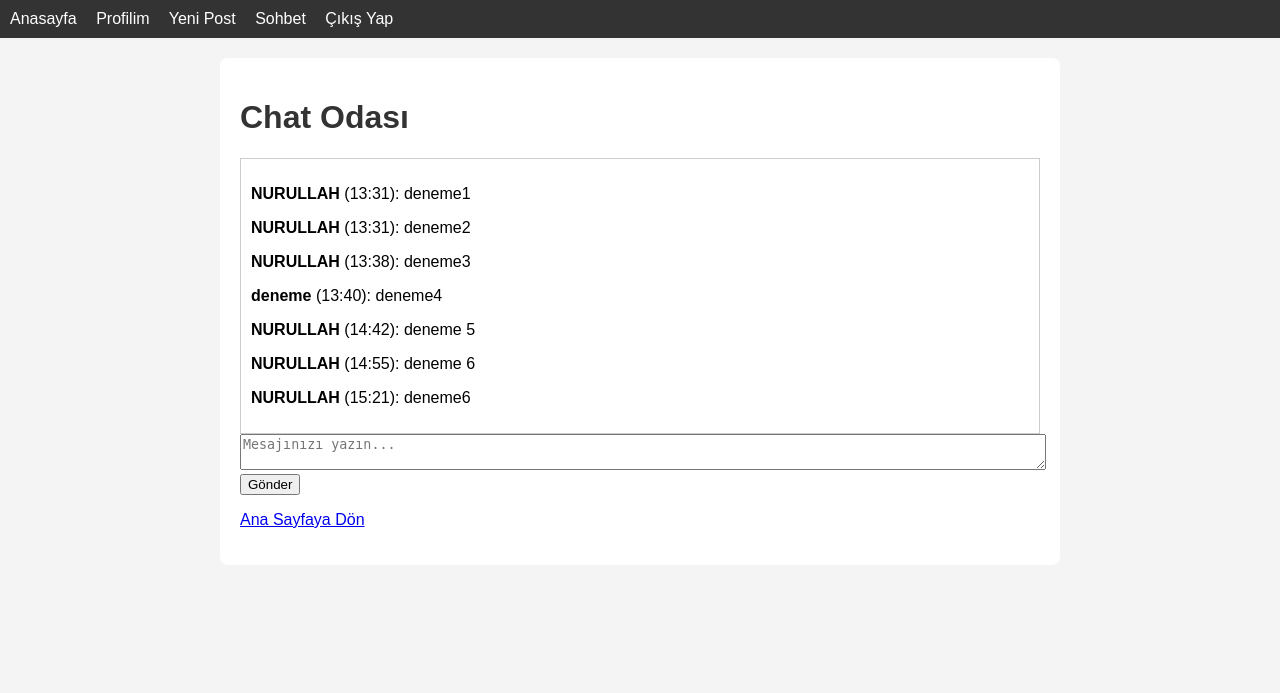
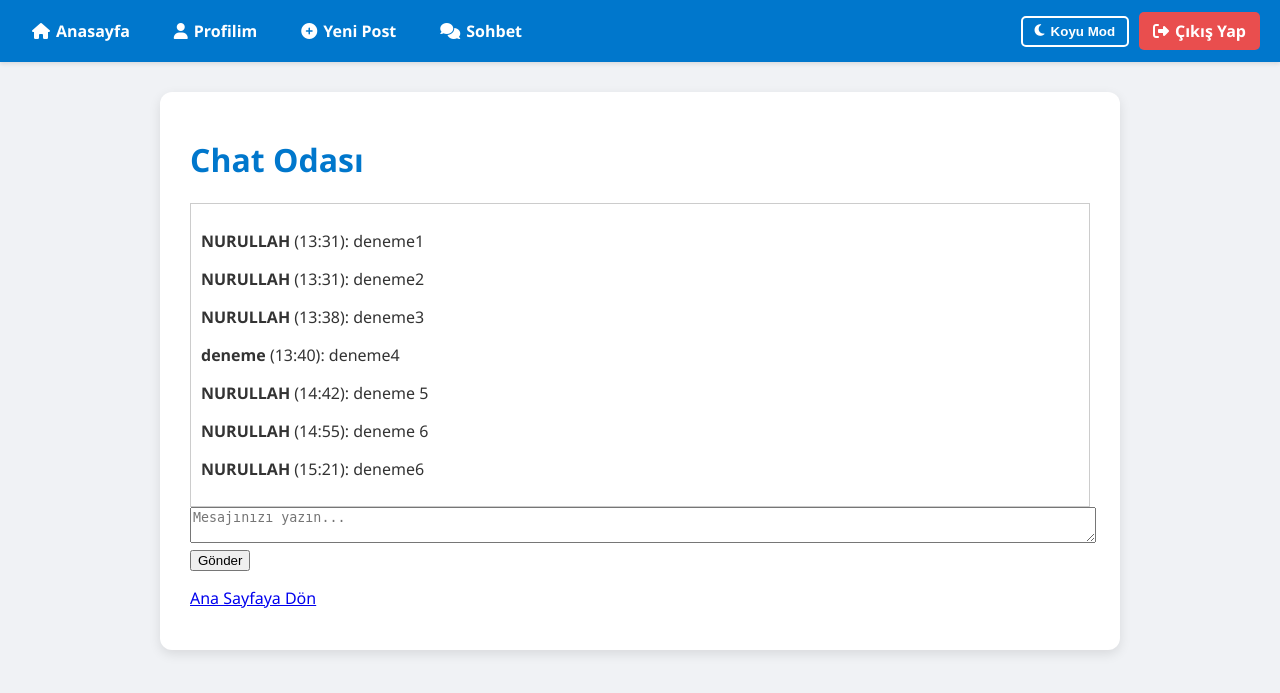
Before and after one commit to Nurullah3461/django-proje, a Django app: page /chat/ in a window 1280 px wide. Shown: the top 693 px of the page. Run offline with Django 5.2, Linux system fonts and the light colour scheme; a user stored in the database is signed in; data comes from the database, SQL or seed files in the repository; both versions use the stored data as it was after the commit.

Commit message:
gece modu eklendi ve bazı değişiklikler yapıldı

```diff
--- a/socialblog/blog/templates/blog/base.html
+++ b/socialblog/blog/templates/blog/base.html
@@ -1,61 +1,209 @@
 <!DOCTYPE html>
 <html lang="tr">
 <head>
-    <meta charset="UTF-8">
+    <meta charset="UTF-8" />
     <title>{% block title %}SocialBlog{% endblock %}</title>
+    <!-- Font Awesome CDN -->
+    <link
+      rel="stylesheet"
+      href="https://cdnjs.cloudflare.com/ajax/libs/font-awesome/6.4.0/css/all.min.css"
+      crossorigin="anonymous"
+      referrerpolicy="no-referrer"
+    />
     <style>
+        /* Genel Ayarlar */
         body {
-            font-family: Arial, sans-serif;
+            font-family: 'Segoe UI', Tahoma, Geneva, Verdana, sans-serif;
             margin: 0;
             padding: 0;
-            background-color: #f4f4f4;
+            background-color: #f0f2f5;
+            color: #333;
+            transition: background-color 0.3s ease, color 0.3s ease;
         }
+
+        /* Koyu mod için */
+        body[data-theme="dark"] {
+            background-color: #121212;
+            color: #e0e0e0;
+        }
+
+        /* Navbar */
         nav {
-            background-color: #333;
+            background-color: #0077cc;
             color: white;
-            padding: 10px;
+            padding: 12px 20px;
+            display: flex;
+            align-items: center;
+            justify-content: space-between;
+            box-shadow: 0 2px 4px rgb(0 0 0 / 0.1);
+            position: sticky;
+            top: 0;
+            z-index: 100;
+            transition: background-color 0.3s ease, color 0.3s ease;
         }
+
+        body[data-theme="dark"] nav {
+            background-color: #1f1f1f;
+            color: #e0e0e0;
+            box-shadow: 0 2px 4px rgb(0 0 0 / 0.7);
+        }
+
+        /* Linkler için kapsayıcı (sol kısım) */
+        .nav-left {
+            display: flex;
+            gap: 20px;
+            align-items: center;
+        }
+
         nav a {
             color: white;
-            margin-right: 15px;
             text-decoration: none;
+            font-weight: 600;
+            padding: 8px 12px;
+            border-radius: 5px;
+            transition: background-color 0.3s ease;
+            display: flex;
+            align-items: center;
+            gap: 6px;
         }
+
         nav a:hover {
-            text-decoration: underline;
+            background-color: #005fa3;
         }
+
+        body[data-theme="dark"] nav a:hover {
+            background-color: #333333;
+        }
+
+        /* Çıkış butonu için sağ kısım */
+        .nav-right {
+            margin-left: auto;
+            display: flex;
+            gap: 10px;
+            align-items: center;
+        }
+
+        .nav-right a {
+            background-color: #e94e4e;
+            padding: 8px 14px;
+            border-radius: 5px;
+            font-weight: 600;
+            transition: background-color 0.3s ease;
+            display: flex;
+            align-items: center;
+            gap: 6px;
+        }
+
+        .nav-right a:hover {
+            background-color: #c03b3b;
+        }
+
+        body[data-theme="dark"] .nav-right a {
+            background-color: #bb4444;
+        }
+
+        body[data-theme="dark"] .nav-right a:hover {
+            background-color: #992222;
+        }
+
+        /* Açık/Koyu mod butonu */
+        #theme-toggle-btn {
+            background-color: transparent;
+            border: 2px solid white;
+            color: white;
+            padding: 6px 12px;
+            border-radius: 5px;
+            cursor: pointer;
+            font-weight: 600;
+            display: flex;
+            align-items: center;
+            gap: 6px;
+            transition: background-color 0.3s ease, color 0.3s ease;
+        }
+
+        #theme-toggle-btn:hover {
+            background-color: rgba(255, 255, 255, 0.2);
+        }
+
+        body[data-theme="dark"] #theme-toggle-btn {
+            border-color: #e0e0e0;
+            color: #e0e0e0;
+        }
+
+        body[data-theme="dark"] #theme-toggle-btn:hover {
+            background-color: rgba(224, 224, 224, 0.2);
+        }
+
+        /* Container */
         .container {
-            max-width: 800px;
-            margin: 20px auto;
-            padding: 20px;
+            max-width: 900px;
+            margin: 30px auto;
+            padding: 25px 30px;
             background: white;
-            border-radius: 8px;
+            border-radius: 12px;
+            box-shadow: 0 4px 12px rgb(0 0 0 / 0.1);
+            transition: background-color 0.3s ease, color 0.3s ease;
         }
+
+        body[data-theme="dark"] .container {
+            background: #1e1e1e;
+            color: #e0e0e0;
+            box-shadow: 0 4px 12px rgb(0 0 0 / 0.9);
+        }
+
+        /* Başlıklar */
         h1, h2, h3 {
-            color: #333;
+            color: #0077cc;
         }
+
+        body[data-theme="dark"] h1,
+        body[data-theme="dark"] h2,
+        body[data-theme="dark"] h3 {
+            color: #66aaff;
+        }
+
+        /* Buton Sınıfı */
         .btn {
-            background-color: #4CAF50;
+            background-color: #0077cc;
             color: white;
-            padding: 5px 10px;
-            border-radius: 4px;
+            padding: 8px 16px;
+            border-radius: 6px;
             text-decoration: none;
+            font-weight: 600;
+            border: none;
+            cursor: pointer;
+            transition: background-color 0.3s ease;
         }
+
         .btn:hover {
-            background-color: #45a049;
+            background-color: #005fa3;
+        }
+
+        body[data-theme="dark"] .btn:hover {
+            background-color: #1f4e7a;
         }
     </style>
 </head>
 <body>
     <nav>
-        <a href="{% url 'home' %}">Anasayfa</a>
+        <div class="nav-left">
+            <a href="{% url 'home' %}"><i class="fas fa-home"></i> Anasayfa</a>
+            {% if user.is_authenticated %}
+                <a href="{% url 'profile' %}"><i class="fas fa-user"></i> Profilim</a>
+                <a href="{% url 'post_create' %}"><i class="fas fa-plus-circle"></i> Yeni Post</a>
+                <a href="{% url 'chat_room' %}"><i class="fas fa-comments"></i> Sohbet</a>
+            {% else %}
+                <a href="{% url 'login' %}"><i class="fas fa-sign-in-alt"></i> Giriş Yap</a>
+                <a href="{% url 'register' %}"><i class="fas fa-user-plus"></i> Kayıt Ol</a>
+            {% endif %}
+        </div>
         {% if user.is_authenticated %}
-            <a href="{% url 'profile' %}">Profilim</a>
-            <a href="{% url 'post_create' %}">Yeni Post</a>
-            <a href="{% url 'chat_room' %}">Sohbet</a>
-            <a href="{% url 'logout' %}">Çıkış Yap</a>
-        {% else %}
-            <a href="{% url 'login' %}">Giriş Yap</a>
-            <a href="{% url 'register' %}">Kayıt Ol</a>
+        <div class="nav-right">
+            <button id="theme-toggle-btn" title="Tema değiştir">
+                <i class="fas fa-moon"></i> Koyu Mod
+            </button>
+            <a href="{% url 'logout' %}"><i class="fas fa-sign-out-alt"></i> Çıkış Yap</a>
+        </div>
         {% endif %}
     </nav>
 
@@ -63,5 +211,31 @@
         {% block content %}
         {% endblock %}
     </div>
+
+    <script>
+        const themeToggleBtn = document.getElementById('theme-toggle-btn');
+        const body = document.body;
+
+        // Başlangıçta localStorage'dan tema kontrolü
+        const savedTheme = localStorage.getItem('theme') || 'light';
+        body.setAttribute('data-theme', savedTheme);
+        updateButton(savedTheme);
+
+        themeToggleBtn.addEventListener('click', () => {
+            const currentTheme = body.getAttribute('data-theme');
+            const newTheme = currentTheme === 'light' ? 'dark' : 'light';
+            body.setAttribute('data-theme', newTheme);
+            localStorage.setItem('theme', newTheme);
+            updateButton(newTheme);
+        });
+
+        function updateButton(theme) {
+            if (theme === 'dark') {
+                themeToggleBtn.innerHTML = '<i class="fas fa-sun"></i> Açık Mod';
+            } else {
+                themeToggleBtn.innerHTML = '<i class="fas fa-moon"></i> Koyu Mod';
+            }
+        }
+    </script>
 </body>
 </html>
```
Also changed, not shown: socialblog/db.sqlite3.
